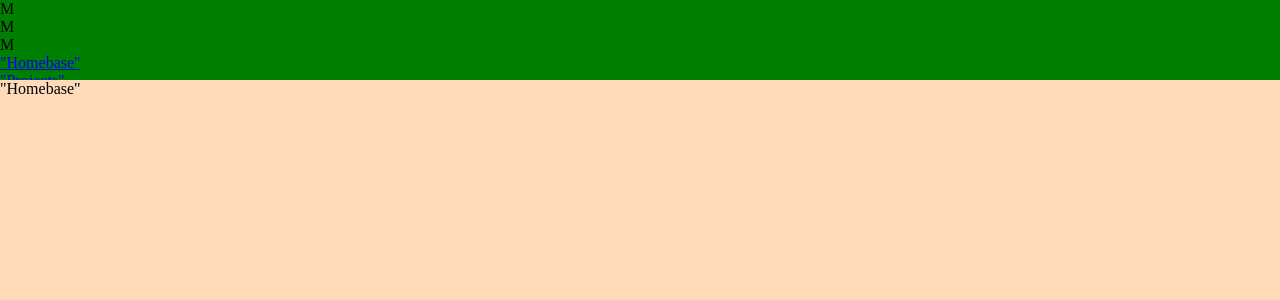
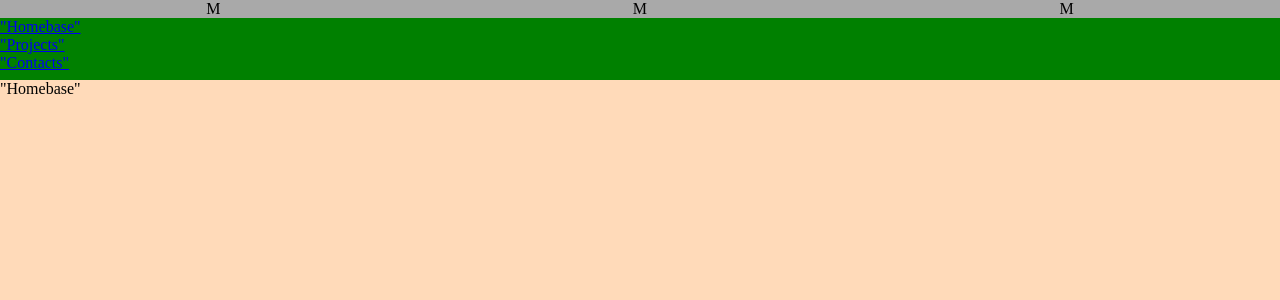
Before and after one commit to lorenzoaniel/portfolio-v2, a React (Create React App) app: page / in a window 1280 px wide. Shown: the top 300 px of the page. Built offline with nearby package versions, Linux system fonts and the light colour scheme.

Commit message:
centered logo items
used fled to center Logo child components

```diff
--- a/src/Components/Logo/Logo.js
+++ b/src/Components/Logo/Logo.js
@@ -2,7 +2,11 @@ import styled from "styled-components";
 import { motion } from "framer-motion";
 
 const LogoDiv = styled(motion.div)`
-	/* background-color: green; //for development */
+	background-color: darkgray;
+	width: 100%;
+	grid-area: logo;
+	display: flex;
+	place-content: space-around space-around;
 `;
 
 export default function Logo(props) {
```
